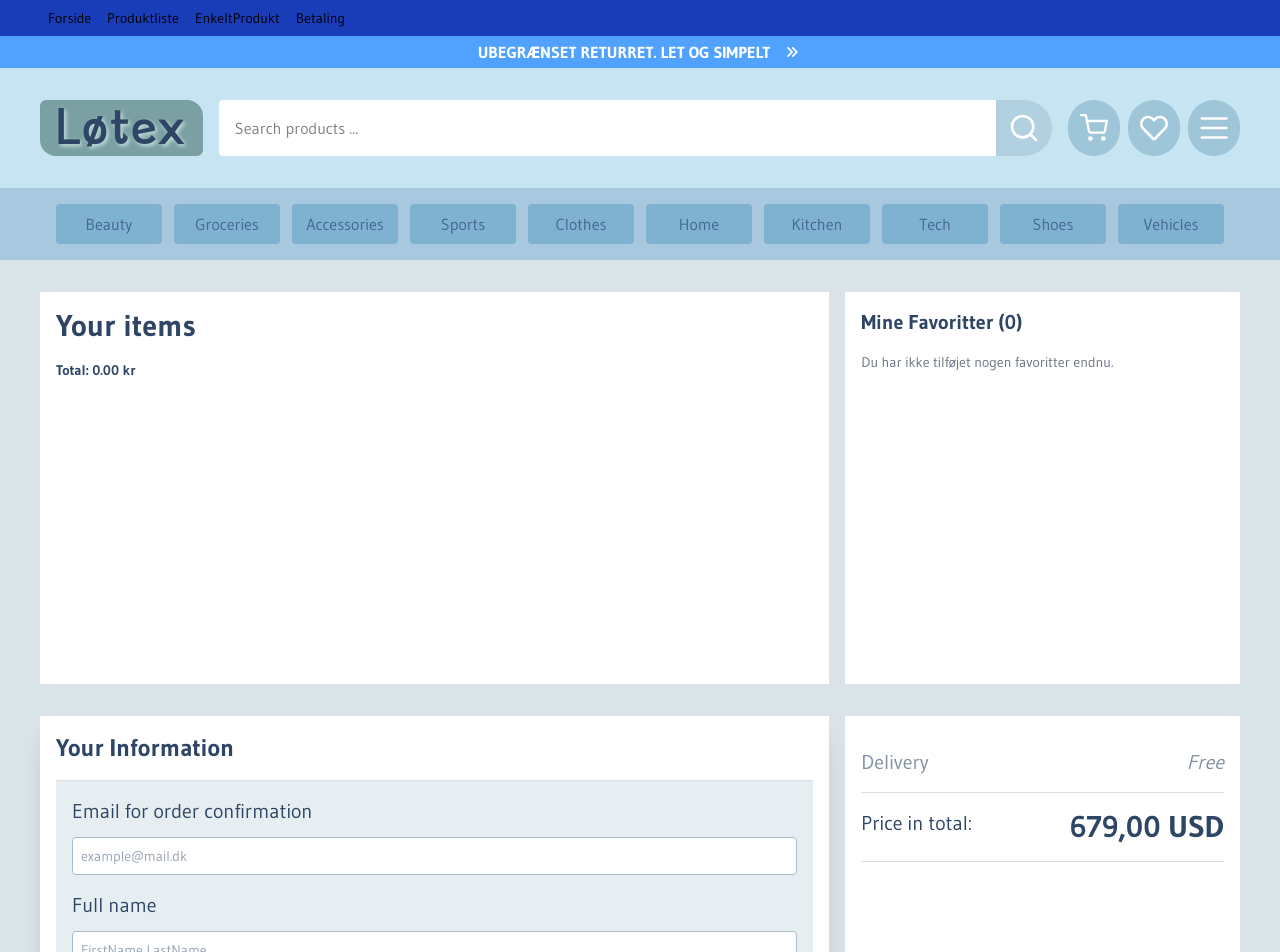
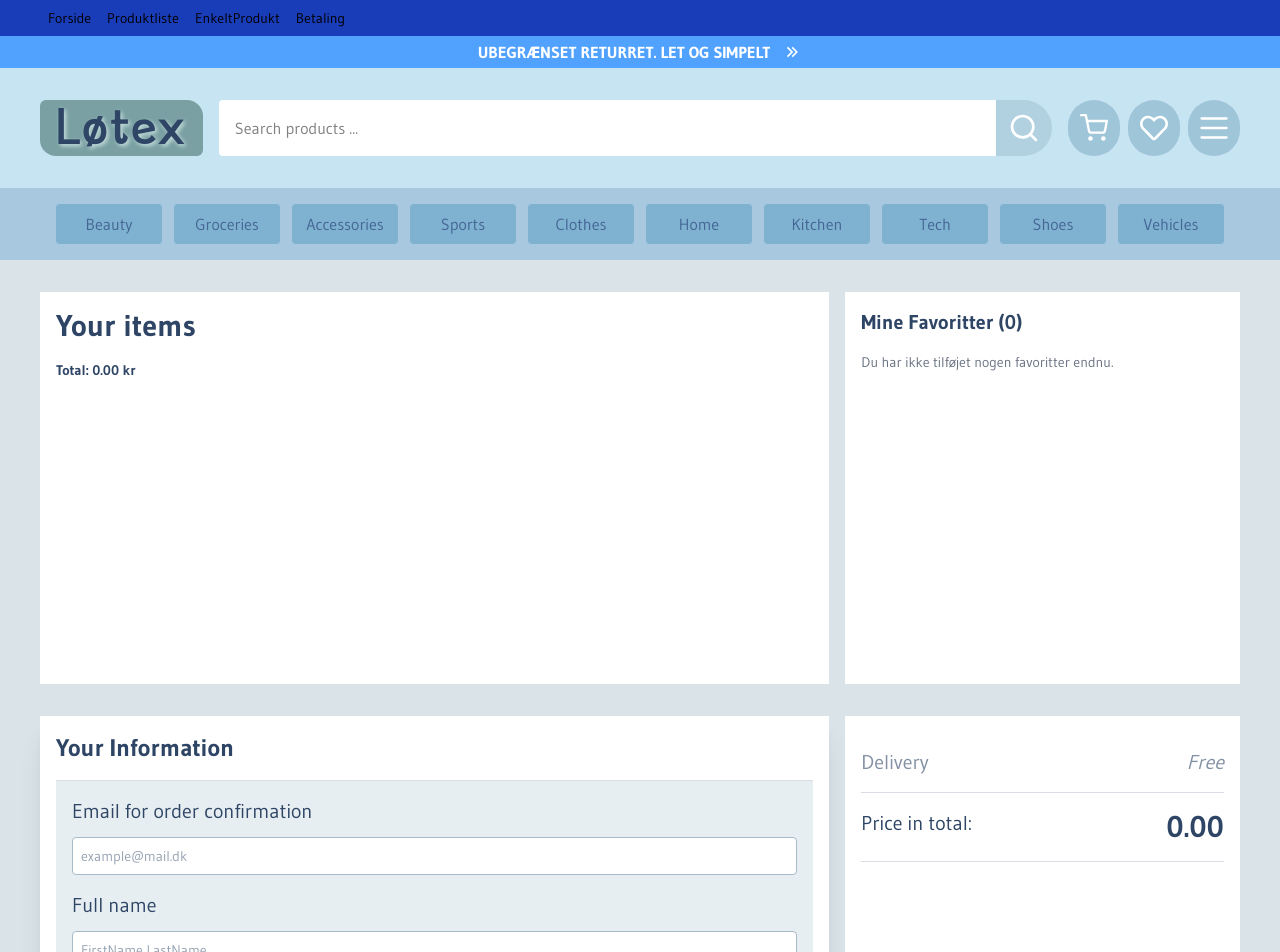
Before and after one commit to Jumo0003/En-simple-Webshop, a Next.js app: page /betaling in a window 1280 px wide. Shown: the top 952 px of the page. Built offline with nearby package versions, Linux system fonts and the light colour scheme.

Commit message:
batlingssidenspiller

```diff
--- a/src/app/components/(produkter)/DineVarer.jsx
+++ b/src/app/components/(produkter)/DineVarer.jsx
@@ -6,7 +6,7 @@ import Image from "next/image";
 const DineVarer = ({ detaljeret }) => {
   const kurv = useCartStore((state) => state.kurv);
   const removeFromCart = useCartStore((state) => state.removeFromCart);
-  const total = kurv.reduce((sum, produkt) => sum + produkt.pris * produkt.antal, 0);
+  const total = useCartStore((state) => state.getTotal());
 
   return (
     <div className="flex flex-col gap-2 text-sm text-[#2e4565]">
--- a/src/app/components/BelobSektion.jsx
+++ b/src/app/components/BelobSektion.jsx
@@ -1,4 +1,8 @@
+"use client";
+import { useCartStore } from "@/stores/useCartStore";
+
 const BelobIAlt = () => {
+  const total = useCartStore((state) => state.getTotal());
   return (
     <section className="text-xl text-[#2e4565] h-full bg-white p-4">
       <div className="flex py-4 text-[#2e456598] justify-between border-b border-[#2e45652d]">
@@ -7,7 +11,7 @@ const BelobIAlt = () => {
       </div>
       <div className="flex py-4 justify-between border-b border-[#2e45652d]">
         <h2>Price in total:</h2>
-        <p className="text-3xl font-bold">679,00 USD</p>
+        <p className="text-3xl font-bold">{total.toFixed(2)}</p>
       </div>
     </section>
   );
--- a/src/stores/useCartStore.js
+++ b/src/stores/useCartStore.js
@@ -1,6 +1,6 @@
 import { create } from "zustand";
 
-export const useCartStore = create((set) => ({
+export const useCartStore = create((set, get) => ({
   kurv: [],
   addToCart: (product) =>
     set((state) => {
@@ -20,4 +20,8 @@ export const useCartStore = create((set) => ({
     set((state) => ({
       kurv: state.kurv.filter((vare) => vare.id !== id),
     })),
+  getTotal: () => {
+    const kurv = get().kurv;
+    return kurv.reduce((sum, produkt) => sum + produkt.pris * produkt.antal, 0);
+  },
 }));
```
